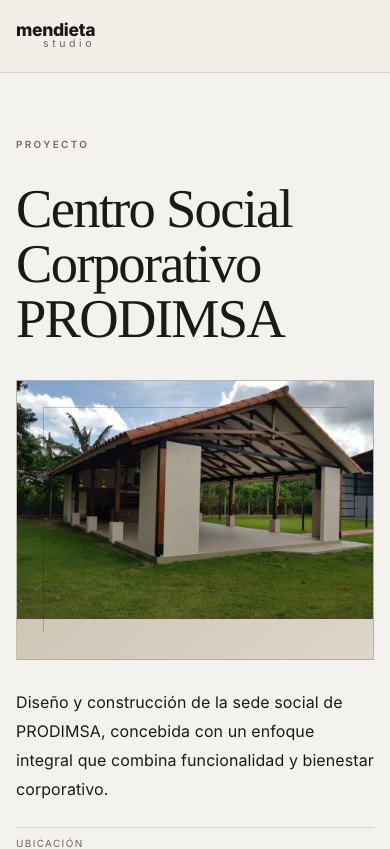
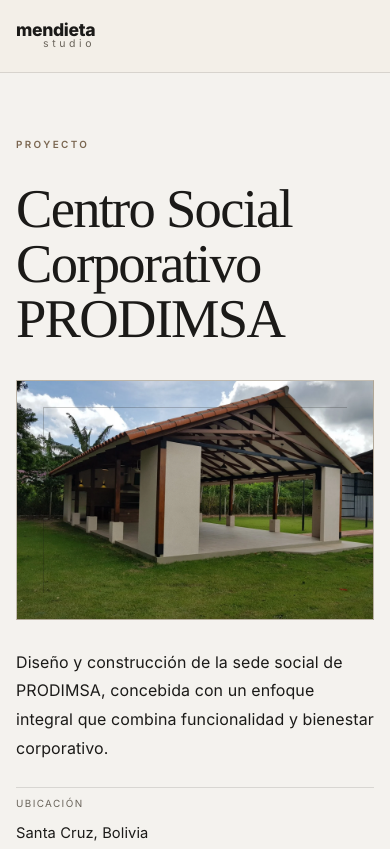
Before and after one commit to richimenvic/mendieta-studio-web, a React (Vite) app: page /proyectos/centro-social-corporativo-prodimsa in a window 390 px wide. Shown: the top 849 px of the page. Built offline with nearby package versions, Linux system fonts and the light colour scheme.

Commit message:
Fix project detail media behavior on mobile and add ScrollToTop

```diff
--- a/src/App.jsx
+++ b/src/App.jsx
@@ -34,10 +34,21 @@
   return null
 }
 
+function ScrollToTop() {
+  const location = useLocation()
+
+  useEffect(() => {
+    window.scrollTo(0, 0)
+  }, [location.pathname])
+
+  return null
+}
+
 export default function App() {
   return (
     <>
       <SeoSync />
+      <ScrollToTop />
       <Header />
       <Routes>
         <Route path="/" element={<Home />} />
--- a/src/styles.css
+++ b/src/styles.css
@@ -879,6 +879,32 @@
   min-height:clamp(280px,42vw,560px);
 }
 
+.project-detail-media-img{
+  width:100%;
+  height:100%;
+  display:block;
+  object-fit:cover;
+}
+
+@media(max-width:768px){
+  .project-detail-media,
+  .featured-project-media{
+    aspect-ratio:auto;
+    height:auto;
+    min-height:0;
+    padding:0;
+  }
+
+  .project-detail-media-img{
+    width:100%;
+    height:auto;
+    display:block;
+    object-fit:contain;
+    position:static;
+    inset:auto;
+  }
+}
+
 @media(max-width:1080px){
   .home-project-grid,
   .home-services-grid,
```
